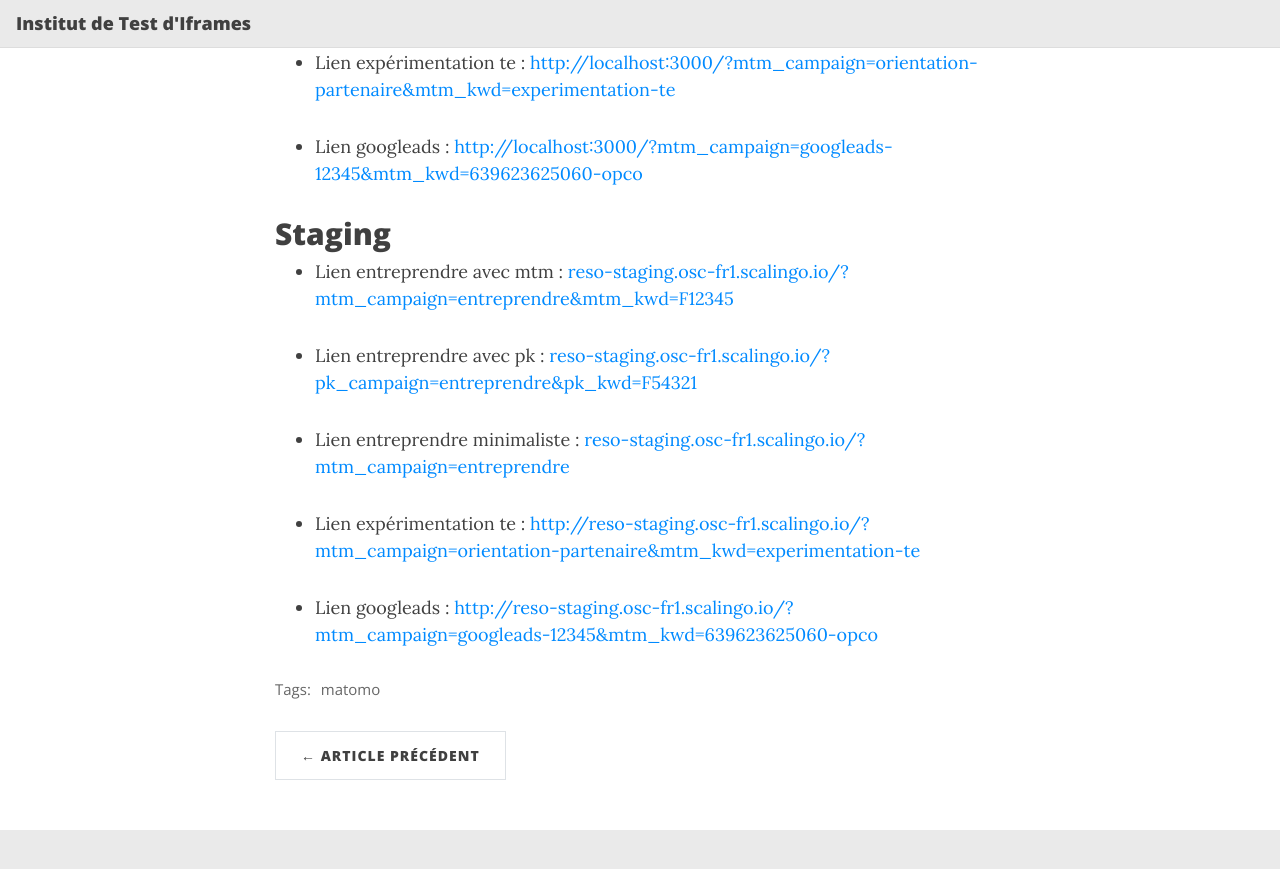
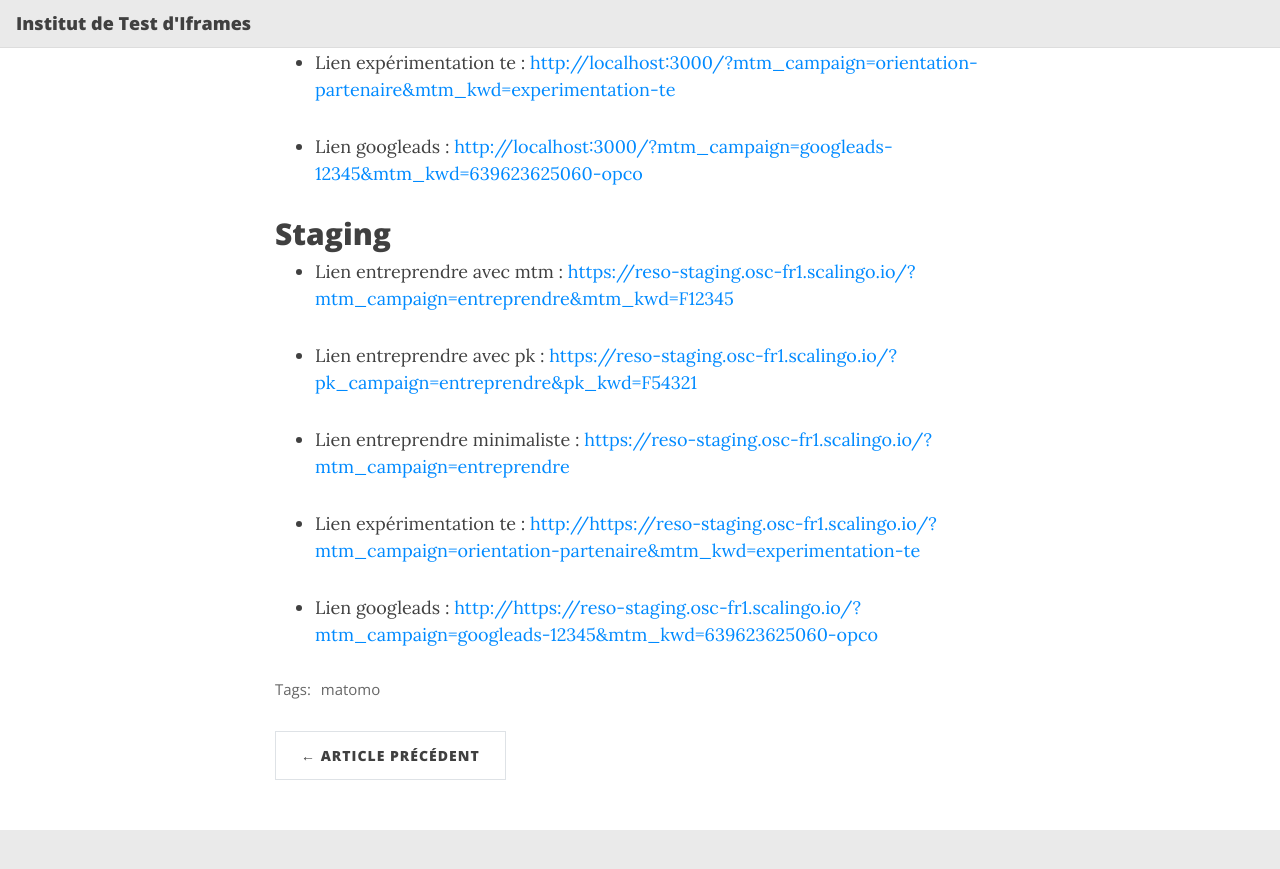
Before and after one commit to betagouv/place-des-entreprises-test-iframes, a Jekyll site: the page built from _posts/2022-10-26-matomo-params.md, in a window 1280 px wide and 900 px high, scrolled down 606 px. Shown: the top 869 px of the window. Built offline with Jekyll 4.4.1, drawn with Linux system fonts in a browser that asks for light colours; nearby versions of some CDN libraries; part of the change alters nothing that is shown.

Commit message:
fix staging link

```diff
--- a/_posts/2022-10-26-matomo-params.md
+++ b/_posts/2022-10-26-matomo-params.md
@@ -27,14 +27,14 @@ with_iframe: false
 ## Staging
 
 
-- Lien entreprendre avec mtm : [reso-staging.osc-fr1.scalingo.io/?mtm_campaign=entreprendre&mtm_kwd=F12345](reso-staging.osc-fr1.scalingo.io/?mtm_campaign=entreprendre&mtm_kwd=F12345)
+- Lien entreprendre avec mtm : [https://reso-staging.osc-fr1.scalingo.io/?mtm_campaign=entreprendre&mtm_kwd=F12345](https://reso-staging.osc-fr1.scalingo.io/?mtm_campaign=entreprendre&mtm_kwd=F12345)
 
-- Lien entreprendre avec pk : [reso-staging.osc-fr1.scalingo.io/?pk_campaign=entreprendre&pk_kwd=F54321](reso-staging.osc-fr1.scalingo.io/?pk_campaign=entreprendre&pk_kwd=F54321)
+- Lien entreprendre avec pk : [https://reso-staging.osc-fr1.scalingo.io/?pk_campaign=entreprendre&pk_kwd=F54321](https://reso-staging.osc-fr1.scalingo.io/?pk_campaign=entreprendre&pk_kwd=F54321)
 
-- Lien entreprendre minimaliste : [reso-staging.osc-fr1.scalingo.io/?mtm_campaign=entreprendre](reso-staging.osc-fr1.scalingo.io/?mtm_campaign=entreprendre)
+- Lien entreprendre minimaliste : [https://reso-staging.osc-fr1.scalingo.io/?mtm_campaign=entreprendre](https://reso-staging.osc-fr1.scalingo.io/?mtm_campaign=entreprendre)
 
 - Lien expérimentation te :
-[http://reso-staging.osc-fr1.scalingo.io/?mtm_campaign=orientation-partenaire&mtm_kwd=experimentation-te](http://reso-staging.osc-fr1.scalingo.io/?mtm_campaign=orientation-partenaire&mtm_kwd=experimentation-te)
+[http://https://reso-staging.osc-fr1.scalingo.io/?mtm_campaign=orientation-partenaire&mtm_kwd=experimentation-te](http://https://reso-staging.osc-fr1.scalingo.io/?mtm_campaign=orientation-partenaire&mtm_kwd=experimentation-te)
 
 - Lien googleads :
-[http://reso-staging.osc-fr1.scalingo.io/?mtm_campaign=googleads-12345&mtm_kwd=639623625060-opco](http://reso-staging.osc-fr1.scalingo.io/?mtm_campaign=googleads-12345&mtm_kwd=639623625060-opco)
+[http://https://reso-staging.osc-fr1.scalingo.io/?mtm_campaign=googleads-12345&mtm_kwd=639623625060-opco](http://https://reso-staging.osc-fr1.scalingo.io/?mtm_campaign=googleads-12345&mtm_kwd=639623625060-opco)
```
Also changed, not shown: 1 other file.
